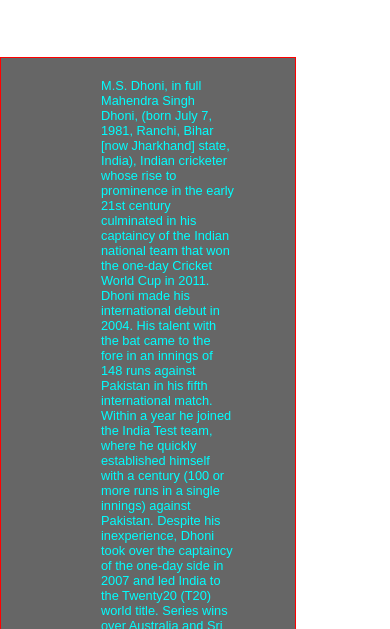
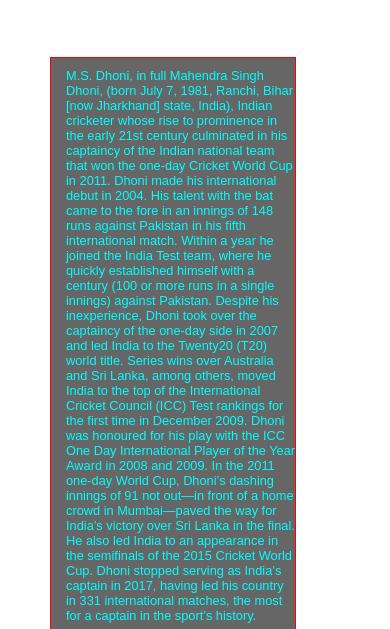
Before and after one commit to deepu4551621/Cricketbaaz, a plain HTML site: page index.html in a window 390 px wide. Shown: the part 1563-2192 px from the top of the page. Drawn offline with Linux system fonts and the light colour scheme.

Commit message:
Update resonsive.css

```diff
--- a/resonsive.css
+++ b/resonsive.css
@@ -62,6 +62,8 @@ hr {
 
 #Dhoni_article{
   font-size: 0.8rem;
+  padding: 10px 0px 10px 15px;
+  margin-left: 50px;
 }
 #footer {
   padding: 10px;
```
